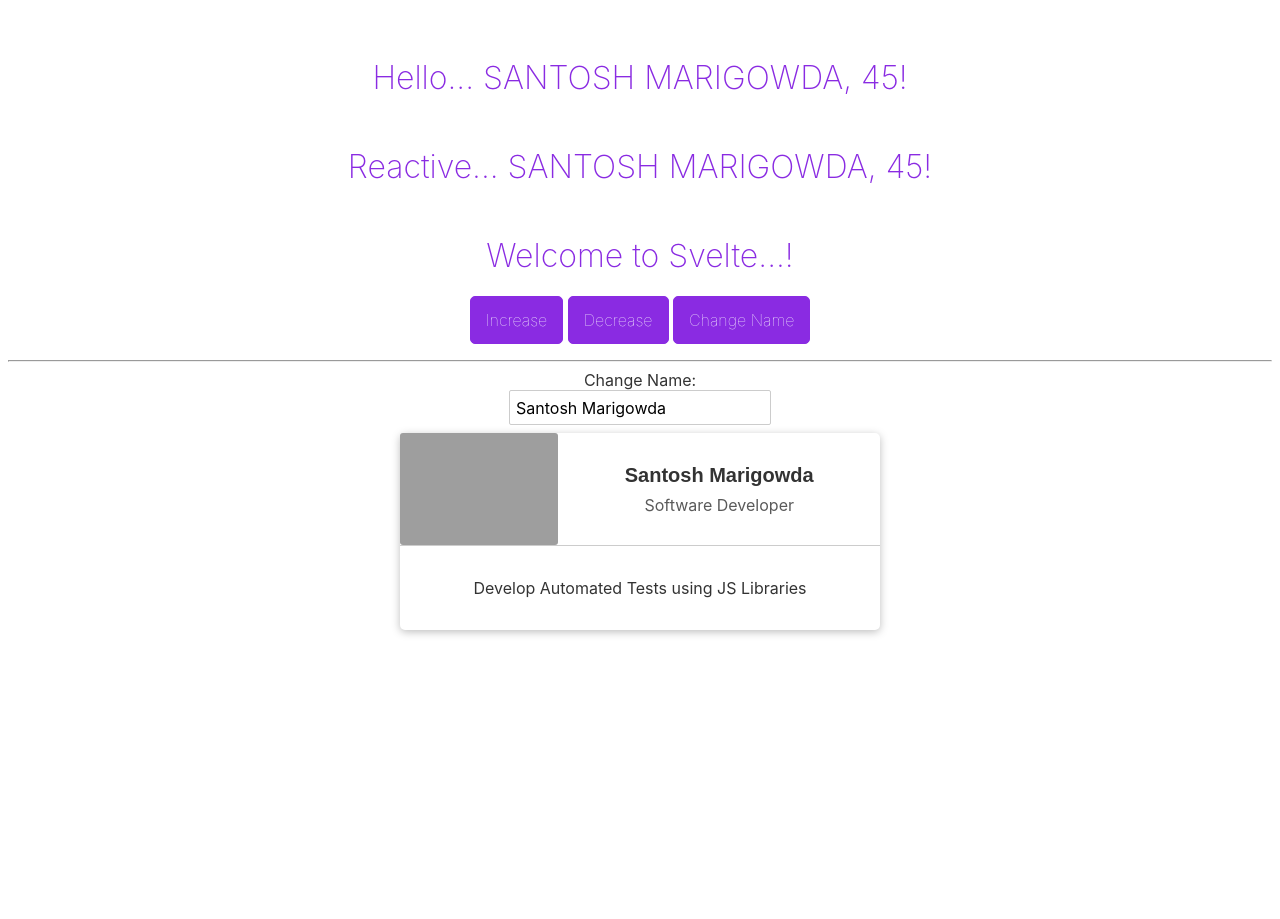
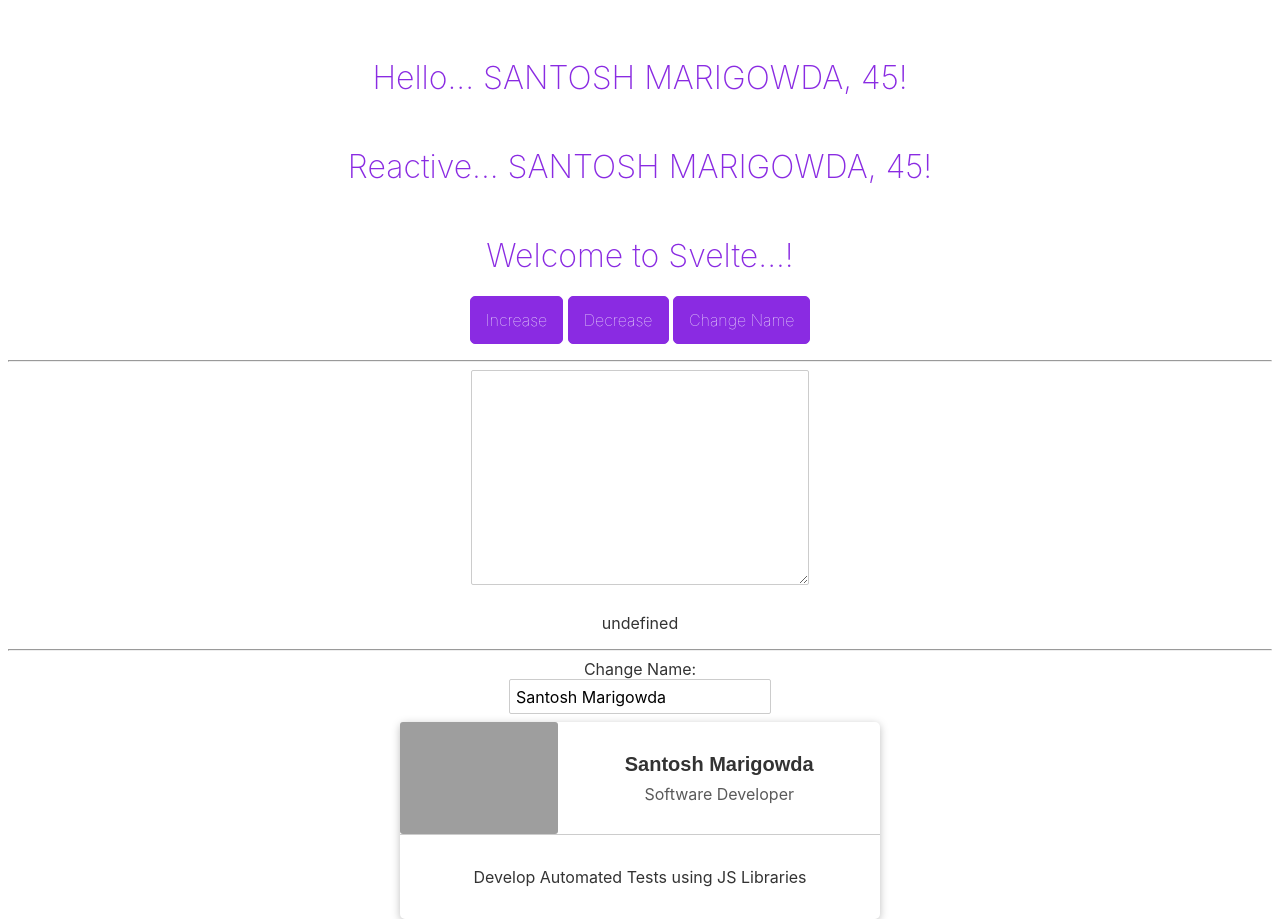
Before and after one commit to smarigowda/my-svelte-project, a Svelte app: page / in a window 1280 px wide. Before the commit the page ends 800 px from the top, so only its background shows below. Built offline with nearby package versions, Linux system fonts and the light colour scheme; grey boxes are pictures that could not be loaded.

Commit message:
outputting sanitised html output

```diff
--- a/src/App.svelte
+++ b/src/App.svelte
@@ -3,8 +3,9 @@
   export let name;
   export let age;
   export let upperName;
-  let jobTitle = 'Software Developer';
-  let jobDescription = 'Develop Automated Tests using JS Libraries'
+  let jobTitle = "Software Developer";
+  let jobDescription = "Develop Automated Tests using JS Libraries";
+  let htmlText;
 
   function incAge() {
     age++;
@@ -17,7 +18,6 @@
   };
   const nameInput = event => {
     name = event.target.value;
-    console.log(event);
   };
 </script>
 
@@ -60,13 +60,13 @@
   <button on:click={decAge}>Decrease</button>
 
   <button on:click={changeName}>Change Name</button>
+  <hr />
 
+  <textarea name="html" id="" cols="30" rows="10" bind:value={htmlText} />
+  <p>{@html htmlText}</p>
   <hr />
-  <label for="name">Change Name: </label>
-  <input type="text" value={name} on:input={nameInput}>
+  <label for="name">Change Name:</label>
+  <input type="text" value={name} on:input={nameInput} />
   <!-- <input type="text" bind:value={name} /> -->
-  <ContactCard
-    userName={name}
-    {jobTitle}
-    {jobDescription}/>
+  <ContactCard userName={name} {jobTitle} {jobDescription} />
 </div>
```
